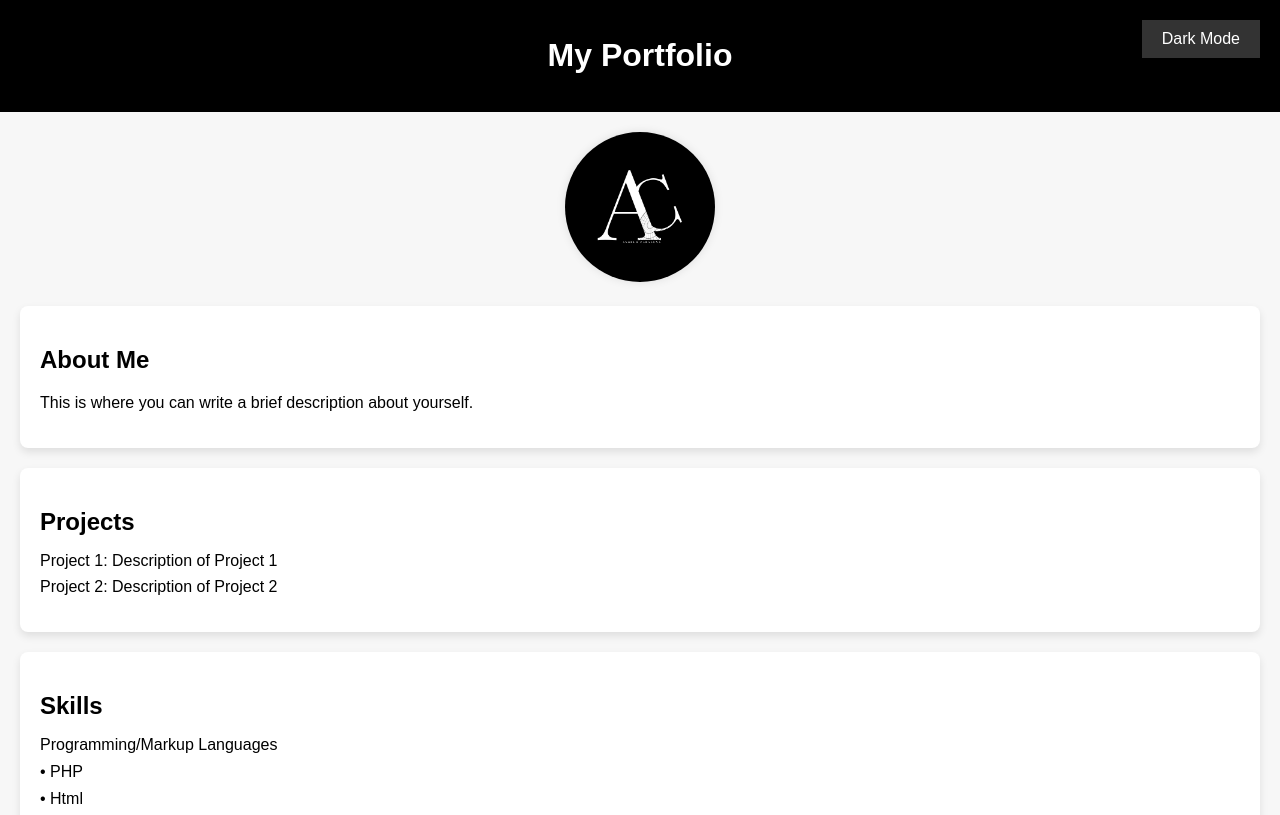
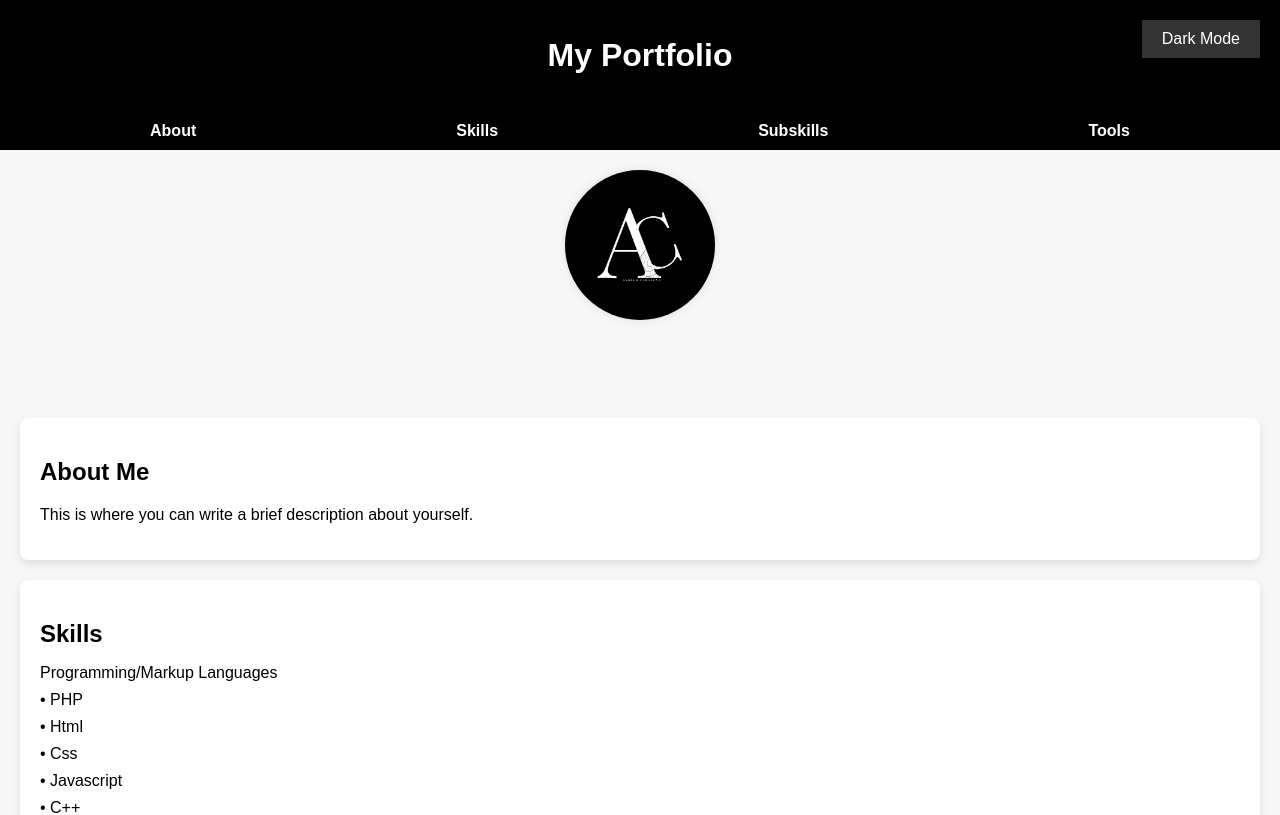
Before and after one commit to JGELLO/React-Development, a React (Create React App) app: page / in a window 1280 px wide. Shown: the top 815 px of the page. Built offline with nearby package versions, Linux system fonts and the light colour scheme.

Commit message:
added scroll functionality

```diff
--- a/package.json
+++ b/package.json
@@ -10,6 +10,7 @@
     "react-dom": "^18.2.0",
     "react-router-dom": "^6.18.0",
     "react-scripts": "5.0.1",
+    "react-scroll": "^1.9.0",
     "three": "^0.158.0",
     "web-vitals": "^2.1.4"
   },
--- a/src/App.css
+++ b/src/App.css
@@ -213,3 +213,63 @@ button:hover {
 }
 
 /* three.js styling */
+
+/* Navigation Container */
+nav {
+  background-color: #000000;
+  color: white;
+  padding: 10px 20px;
+}
+
+/* Navigation List */
+nav ul {
+  list-style: none;
+  display: flex;
+  justify-content: space-around;
+  margin: 0;
+  padding: 0;
+}
+
+/* Navigation List Items */
+nav ul li {
+  margin: 0;
+}
+
+/* Navigation Links */
+nav ul li a {
+  text-decoration: none;
+  color: white;
+  font-weight: bold;
+  padding: 10px 15px;
+  transition: 0.3s ease;
+}
+
+/* Hover Effect for Navigation Links */
+nav ul li a:hover {
+  background-color: #2980b9;
+  border-radius: 5px;
+}
+
+/* Active Link Styling */
+nav ul li a.active {
+  background-color: #2980b9;
+  border-radius: 5px;
+}
+
+/* Add these styles to your CSS file */
+.scroll-to-top-button {
+  position: fixed;
+  bottom: 20px;
+  right: 20px;
+  background-color: #3498db;
+  color: white;
+  padding: 10px 20px;
+  border-radius: 5px;
+  cursor: pointer;
+  display: none;
+  transition: opacity 0.3s ease;
+}
+
+.scroll-to-top-button.visible {
+  display: block;
+}
--- a/src/App.js
+++ b/src/App.js
@@ -1,8 +1,10 @@
 import React, { useState } from 'react';
+import ScrollToTopButton from './ScrollToTopButton';
 import './App.css';
 import Header from './Header';
 import About from './About';
-// import Navigation from './Navigation';
+import { Element } from 'react-scroll';
+import Navigation from './Navigation';
 import Projects from './Projects';
 import Skills from './Skills';
 import Subskills from './Subskills';
@@ -26,22 +28,46 @@ const App = () => {
 
   const toggleDarkMode = () => {
     setDarkMode(!isDarkMode);
+
   };
 
   return (
+
     <div className={`App ${isDarkMode ? 'dark-mode' : ''}`}>
       <button className="theme-toggle" onClick={toggleDarkMode}>
         {isDarkMode ? 'Light Mode' : 'Dark Mode'}
       </button>
+
         <Header />
+
+        <div>
+
+          <Navigation />
           <ProfileImage /> {/* Add the image component */}
+          <br></br>
+          <br></br>
+          <br></br>
+          <Element name="about">
             <About />
-      <Projects />
+          </Element>
+          <Element name="skills">
             <Skills />
+          </Element>
+          <Element name="subskills">
             <Subskills />
+          </Element>
+          <Element name="tools">
             <Tools />
-      <Contact />
+          </Element>
+          {/* Add more sections as needed */}
+          <ScrollToTopButton />
+
+
+
         <Footer /> {/* Include Footer component */}
+
+        </div>
+
     </div>
 
   );
--- a/src/Navigation.js
+++ b/src/Navigation.js
@@ -1,11 +1,15 @@
 import React from 'react';
-import { Link } from 'react-router-dom';
+import { Link } from 'react-scroll';
 
 const Navigation = () => {
   return (
     <nav>
       <ul>
-        <li><Link to="/Threejs.js">Threejs</Link></li>
+        <li><Link to="about" smooth={true} duration={500}>About</Link></li>
+        <li><Link to="skills" smooth={true} duration={500}>Skills</Link></li>
+        <li><Link to="subskills" smooth={true} duration={500}>Subskills</Link></li>
+        <li><Link to="tools" smooth={true} duration={500}>Tools</Link></li>
+        {/* Add more navigation links as needed */}
       </ul>
     </nav>
   );
--- /dev/null
+++ b/src/ScrollToTopButton.js
@@ -0,0 +1,38 @@
+import React, { useState, useEffect } from 'react';
+
+const ScrollToTopButton = () => {
+  const [isVisible, setIsVisible] = useState(false);
+
+  useEffect(() => {
+    // Show the button when the user scrolls down 200 pixels
+    const toggleVisibility = () => {
+      if (window.scrollY > 200) {
+        setIsVisible(true);
+      } else {
+        setIsVisible(false);
+      }
+    };
+
+    window.addEventListener('scroll', toggleVisibility);
+
+    // Clean up event listener on component unmount
+    return () => {
+      window.removeEventListener('scroll', toggleVisibility);
+    };
+  }, []);
+
+  const scrollToTop = () => {
+    window.scrollTo({
+      top: 0,
+      behavior: 'smooth'
+    });
+  };
+
+  return (
+    <div className={`scroll-to-top-button ${isVisible ? 'visible' : ''}`} onClick={scrollToTop}>
+      Scroll To Top
+    </div>
+  );
+};
+
+export default ScrollToTopButton;
```
Also changed, not shown: 1 other file (tests, documents, lock files or other folders). Lines whose indentation alone changed are shown as unchanged.
